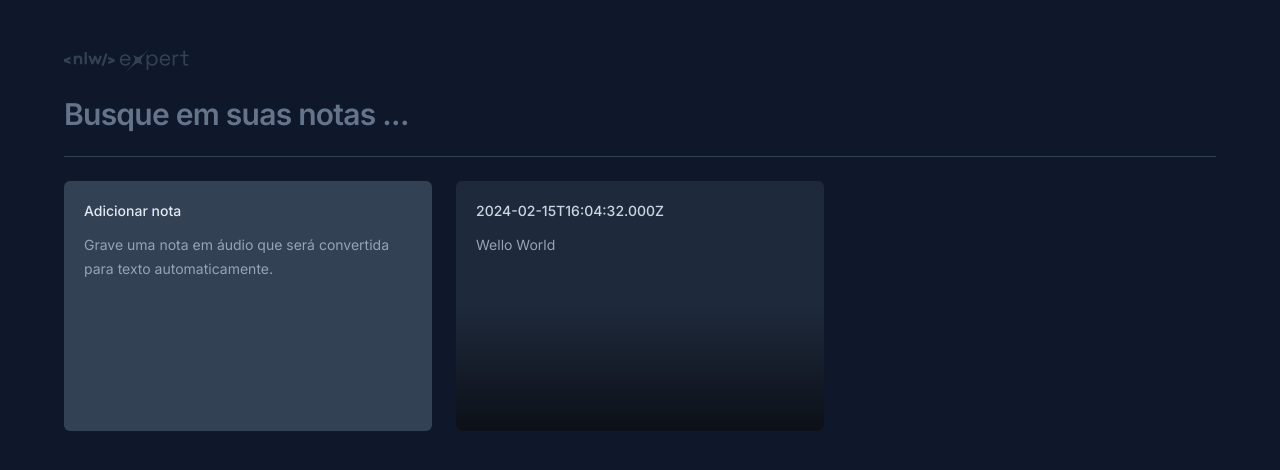
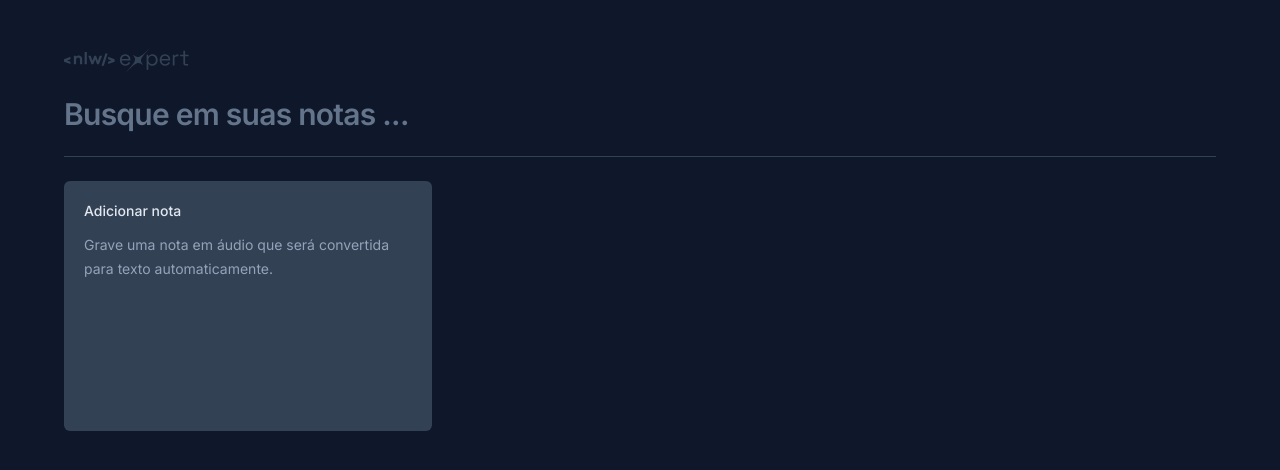
Before and after one commit to dhoouglas/nlw-expert-notes, a React (Vite) app: page / in a window 1280 px wide. Shown: the top 470 px of the page. Built offline with nearby package versions, Linux system fonts and the light colour scheme.

Commit message:
Saved note

```diff
--- a/src/app.tsx
+++ b/src/app.tsx
@@ -1,13 +1,27 @@
+import { useState } from "react";
 import logo from "./assets/logo-nlw-expert.svg";
 import { NewNoteCard } from "./components/new-note-card";
 import { NoteCard } from "./components/note-card";
 
-const note = {
-  date: new Date(),
-  content: "Wello World",
+interface Note {
+  id: string,
+  date: Date,
+  content: string,
 }
 
 export function App() {
+  const [notes, setNotes] = useState<Note[]>([]);
+
+  function oneNoteCreated(content: string) {
+    const newNote ={
+      id: crypto.randomUUID(),
+      date: new Date(),
+      content,
+    }
+
+    setNotes([newNote, ...notes])
+  }
+
   return (
     <div className="mx-auto max-w-6xl my-12 space-y-6">
       <img src={logo} alt="NLW Expert" />
@@ -23,9 +37,11 @@
       <div className="h-px bg-slate-700"/>
 
       <div className="grid grid-cols-3 gap-6 auto-rows-[250px]">
-        <NewNoteCard />
+        <NewNoteCard oneNoteCreated={oneNoteCreated}/>
 
-        <NoteCard note={note}/>
+       {notes.map(note => {
+        return <NoteCard key={note.id} note={note} />
+       })}
 
       </div>
     </div>
--- a/src/components/new-note-card.tsx
+++ b/src/components/new-note-card.tsx
@@ -3,7 +3,11 @@
 import { ChangeEvent, FormEvent, useState } from "react";
 import { toast } from "sonner";
 
-export function NewNoteCard() {
+interface NewNoteCardProps{
+  oneNoteCreated: (content: string) => void
+}
+
+export function NewNoteCard({ oneNoteCreated }: NewNoteCardProps) {
     const [shouldShowOnboarding, setShouldShowOnboarding] = useState(true);
     const [content, setContent] = useState('');
 
@@ -22,7 +26,7 @@
     function handleSaveNote(event: FormEvent) {
       event.preventDefault();
 
-      console.log(content)
+      oneNoteCreated(content);
 
       toast.success("Nota criada com sucesso !");
     }
--- a/src/components/note-card.tsx
+++ b/src/components/note-card.tsx
@@ -15,7 +15,7 @@
         <Dialog.Root>
             <Dialog.Trigger className="rounded-md text-left flex flex-col bg-slate-800 p-5 gap-3 overflow-hidden relative outline-none hover:ring-2 hover:ring-slate-600 focus-visible:ring-2 focus-visible:ring-lime-400">
                 <span className="text-sm font-medium text-slate-300">
-                    {note.date.toISOString()}
+                    {formatDistanceToNow(note.date, { locale: ptBR, addSuffix: true })}
                 </span>
 
                 <p className="text-sm leading-6 text-slate-400">
```
